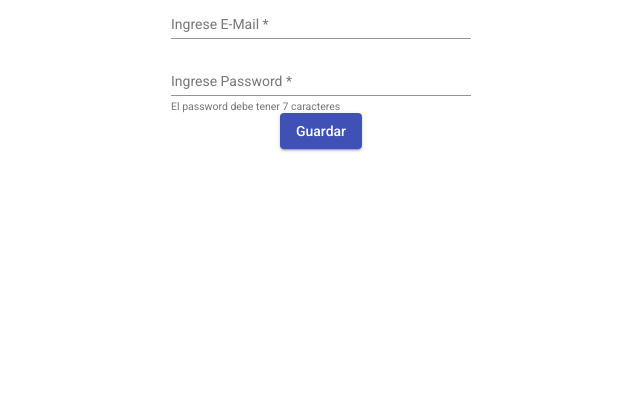
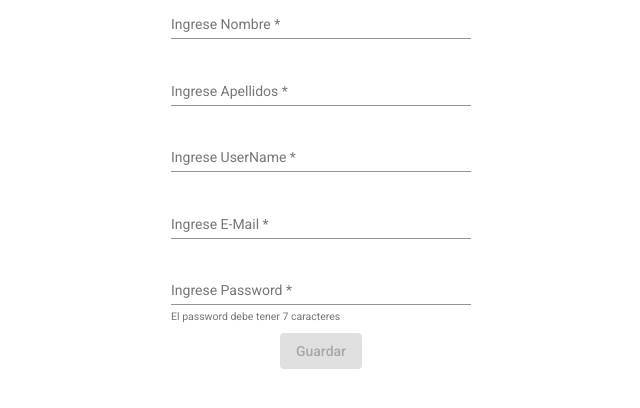
Before and after one commit to PedroAvila/MiwebApp, an Angular app: page /registrar in a window 1280 px wide. Shown: the top 408 px of the page, without its empty margins (319-959 px from the left). Built offline with nearby package versions, Linux system fonts and the light colour scheme.

Commit message:
Formulario Validación

```diff
--- a/src/app/seguridad/registrar/registrar.component.html
+++ b/src/app/seguridad/registrar/registrar.component.html
@@ -1,5 +1,23 @@
 <section>
-  <form fxLayout="column" fxLayoutAlign="center center" #f="ngForm" (ngSubmit)="registrarUsuario(f)">
+  <form fxLayout="column" fxLayoutAlign="center center" #f="ngForm" (ngSubmit)="registrarUsuario(f)" fxLayoutGap="10px">
+    <mat-form-field>
+      <mat-label>Ingrese Nombre</mat-label>
+      <input type="text" ngModel name="nombre" required placeholder="Ingrese nombre" matInput >
+      <mat-error>Debe ingresar un nombre</mat-error>
+    </mat-form-field>
+
+    <mat-form-field>
+      <mat-label>Ingrese Apellidos</mat-label>
+      <input type="text" ngModel name="apellidos" required placeholder="Ingrese apellidos" matInput >
+      <mat-error>Debe ingresar los apellidos</mat-error>
+    </mat-form-field>
+
+    <mat-form-field>
+      <mat-label>Ingrese UserName</mat-label>
+      <input type="text" ngModel name="username" required placeholder="vaxidrez" matInput >
+      <mat-error>Debe ingresar un username</mat-error>
+    </mat-form-field>
+
     <mat-form-field>
       <mat-label>Ingrese E-Mail</mat-label>
       <input type="email" matInput placeholder="vaxi.drez@gmail.com" ngModel name="email" email required #emailInput="ngModel">
@@ -13,7 +31,7 @@
       <mat-error>El password debe tener más de 7 caracteres</mat-error>
     </mat-form-field>
 
-    <button type="submit" mat-raised-button color="primary">Guardar</button>
+    <button type="submit" mat-raised-button color="primary" [disabled]="f.invalid">Guardar</button>
 
   </form>
 </section>
```
